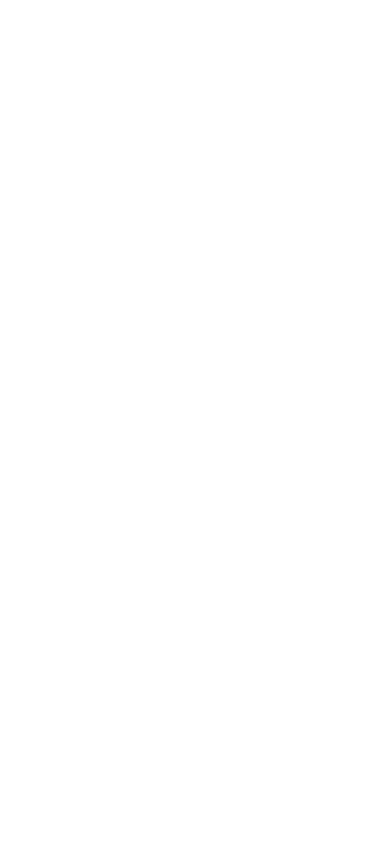
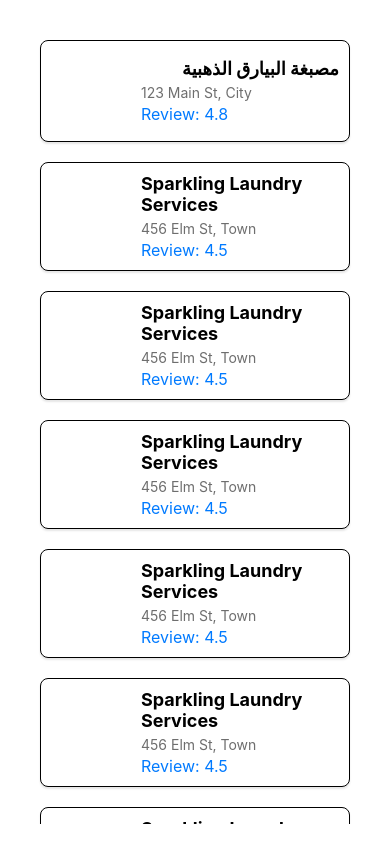
Before and after one commit to Ahmaad2001/CapstoneFrontEnd, a React Native app: screen / in a window 390 px wide. Built offline with nearby package versions, Linux system fonts and the light colour scheme.

Commit message:
list of laundry added

```diff
--- a/App.js
+++ b/App.js
@@ -1,8 +1,9 @@
 import { StatusBar } from "expo-status-bar";
 import { StyleSheet, Text, View } from "react-native";
+import Home from "./screens/Home";
 
 export default function App() {
-  return;
+  return <Home />;
 }
 
 const styles = StyleSheet.create({
--- /dev/null
+++ b/data/laundriesData.js
@@ -0,0 +1,107 @@
+export const laundries = [
+  {
+    id: 1,
+    name: "مصبغة البيارق الذهبية ",
+    location: "123 Main St, City",
+    review: 4.8,
+    // image: require("../assets/laundry1.jpg"),
+  },
+  {
+    id: 2,
+    name: "Sparkling Laundry Services",
+    location: "456 Elm St, Town",
+    review: 4.5,
+    // image: require("../assets/laundry2.jpg"),
+  },
+  {
+    id: 2,
+    name: "Sparkling Laundry Services",
+    location: "456 Elm St, Town",
+    review: 4.5,
+    // image: require("../assets/laundry2.jpg"),
+  },
+  {
+    id: 2,
+    name: "Sparkling Laundry Services",
+    location: "456 Elm St, Town",
+    review: 4.5,
+    // image: require("../assets/laundry2.jpg"),
+  },
+  {
+    id: 2,
+    name: "Sparkling Laundry Services",
+    location: "456 Elm St, Town",
+    review: 4.5,
+    // image: require("../assets/laundry2.jpg"),
+  },
+  {
+    id: 2,
+    name: "Sparkling Laundry Services",
+    location: "456 Elm St, Town",
+    review: 4.5,
+    // image: require("../assets/laundry2.jpg"),
+  },
+  {
+    id: 2,
+    name: "Sparkling Laundry Services",
+    location: "456 Elm St, Town",
+    review: 4.5,
+    // image: require("../assets/laundry2.jpg"),
+  },
+  {
+    id: 2,
+    name: "Sparkling Laundry Services",
+    location: "456 Elm St, Town",
+    review: 4.5,
+    // image: require("../assets/laundry2.jpg"),
+  },
+  {
+    id: 2,
+    name: "Sparkling Laundry Services",
+    location: "456 Elm St, Town",
+    review: 4.5,
+    // image: require("../assets/laundry2.jpg"),
+  },
+  {
+    id: 2,
+    name: "Sparkling Laundry Services",
+    location: "456 Elm St, Town",
+    review: 4.5,
+    // image: require("../assets/laundry2.jpg"),
+  },
+  {
+    id: 2,
+    name: "Sparkling Laundry Services",
+    location: "456 Elm St, Town",
+    review: 4.5,
+    // image: require("../assets/laundry2.jpg"),
+  },
+  {
+    id: 2,
+    name: "Sparkling Laundry Services",
+    location: "456 Elm St, Town",
+    review: 4.5,
+    // image: require("../assets/laundry2.jpg"),
+  },
+  {
+    id: 2,
+    name: "Sparkling Laundry Services",
+    location: "456 Elm St, Town",
+    review: 4.5,
+    // image: require("../assets/laundry2.jpg"),
+  },
+  {
+    id: 2,
+    name: "Sparkling Laundry Services",
+    location: "456 Elm St, Town",
+    review: 4.5,
+    // image: require("../assets/laundry2.jpg"),
+  },
+  {
+    id: 2,
+    name: "Sparkling Laundry Services",
+    location: "456 Elm St, Town",
+    review: 4.5,
+    // image: require("../assets/laundry2.jpg"),
+  },
+];
--- a/screens/Home.js
+++ b/screens/Home.js
@@ -1,10 +1,22 @@
-import { View, Text } from "react-native";
+// screens/Home.js
 import React from "react";
+import { View, StyleSheet } from "react-native";
+import Laundry from "./Laundry"; // Update the path as needed
+import { laundries } from "../data/laundriesData"; // Update the path as needed
 
-export default function Home() {
+const Home = () => {
   return (
-    <View>
-      <Text>Home</Text>
+    <View style={styles.container}>
+      <Laundry data={laundries} />
     </View>
   );
-}
+};
+
+const styles = StyleSheet.create({
+  container: {
+    flex: 1,
+    padding: 20,
+  },
+});
+
+export default Home;
--- a/screens/Laundry.js
+++ b/screens/Laundry.js
@@ -1,10 +1,77 @@
-import { View, Text } from "react-native";
 import React from "react";
+import {
+  View,
+  Text,
+  ScrollView,
+  Image,
+  StyleSheet,
+  SafeAreaView,
+} from "react-native";
 
-export default function Laundry() {
+const Laundry = ({ data }) => {
   return (
-    <View>
-      <Text>Laundry</Text>
-    </View>
+    <ScrollView style={styles.container}>
+      {data.map((item) => (
+        <View style={styles.itemContainer} key={item.id}>
+          <View style={styles.item}>
+            <Image source={item.image} style={styles.image} />
+            <View style={styles.detailsContainer}>
+              <Text style={styles.name}>{item.name}</Text>
+              <Text style={styles.location}>{item.location}</Text>
+              <Text style={styles.review}>Review: {item.review}</Text>
+            </View>
+          </View>
+        </View>
+      ))}
+    </ScrollView>
   );
-}
+};
+
+const styles = StyleSheet.create({
+  container: {
+    flex: 1,
+    padding: 20,
+  },
+  itemContainer: {
+    marginBottom: 20,
+    borderWidth: 1,
+    borderColor: "black", // Set border color to black
+    borderRadius: 8,
+    backgroundColor: "white", // Add background color
+    shadowColor: "#000",
+    shadowOffset: { width: 0, height: 2 },
+    shadowOpacity: 0.1,
+    shadowRadius: 2,
+    elevation: 2,
+  },
+  item: {
+    flexDirection: "row",
+    alignItems: "center",
+    padding: 10,
+  },
+  image: {
+    width: 80,
+    height: 80,
+    borderRadius: 8,
+    marginRight: 10,
+  },
+  detailsContainer: {
+    flex: 1,
+  },
+  name: {
+    fontSize: 18,
+    fontWeight: "bold",
+    marginBottom: 5,
+  },
+  location: {
+    fontSize: 14,
+    color: "#6E6E6E",
+    marginBottom: 3,
+  },
+  review: {
+    fontSize: 16,
+    color: "#007AFF",
+  },
+});
+
+export default Laundry;
```
